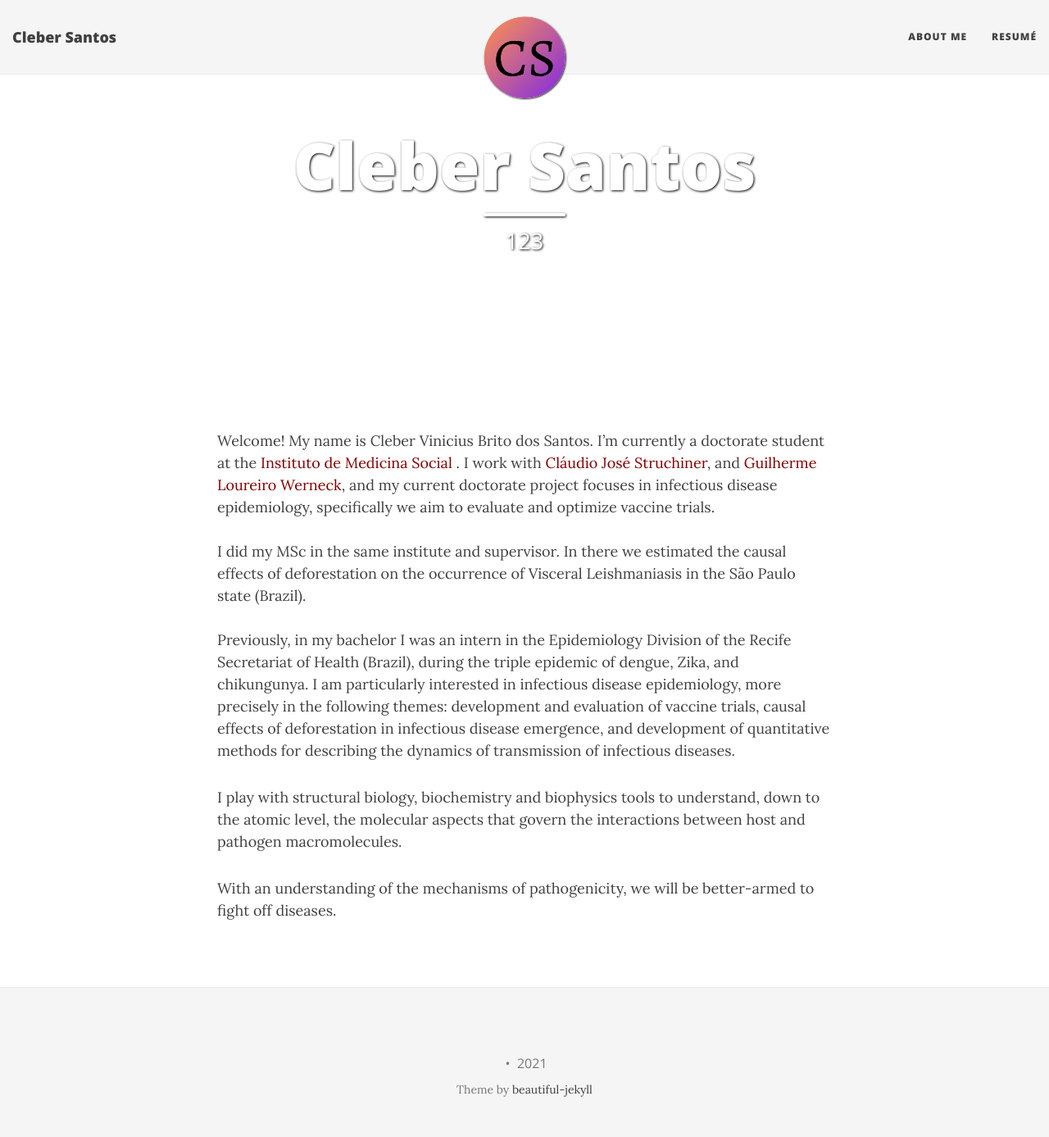
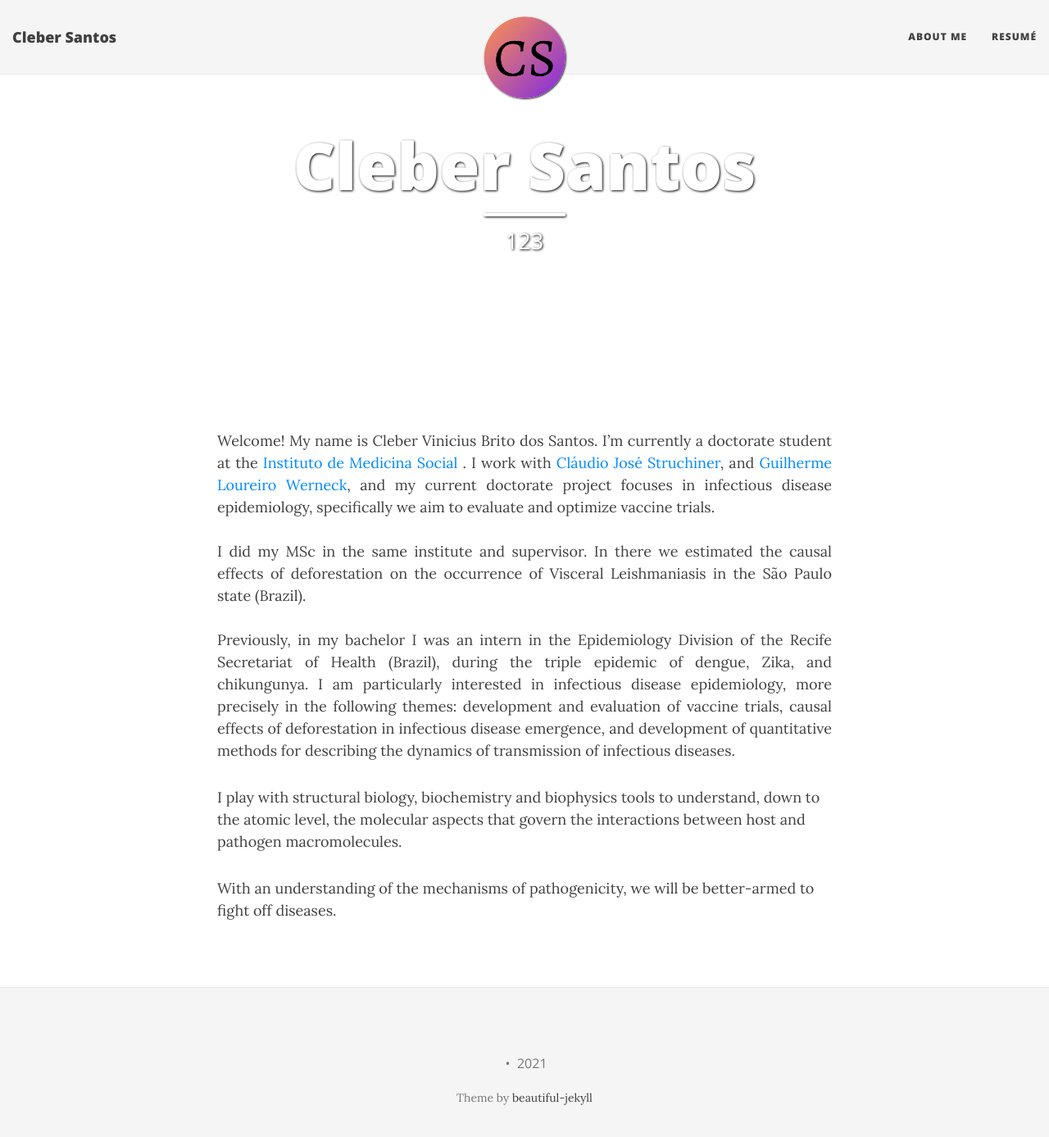
Before and after one commit to epicleber/epicleber.com, a Jekyll site: the page built from index.html, in a window 1280 px wide and 1400 px high, scrolled down 84 px. Shown: the top 1387 px of the window at 82% size. Built offline with Jekyll 4.4.1, drawn with Linux system fonts in a browser that asks for light colours; nearby versions of some CDN libraries; library files that are not in the unit come from our copies; the list of posts is cut into pages by our own code.

Commit message:
Update main.css

```diff
--- a/css/main.css
+++ b/css/main.css
@@ -1,7 +1,3 @@
----
-layout: null
----
-
 @import url("pygment_highlights.css");
 
 /* --- General --- */
@@ -12,13 +8,6 @@ body {
   color: #404040;
   position: relative;
   background: #FFF;
-  {% if site.page-col %}
-  background: {{ site.page-col }};
-  {% endif %}
-  {% if site.page-img %}
-  background-image: url({{ site.page-img }});
-  background-attachment: fixed;
-  {% endif %}
 }
 p {
   line-height: 1.5;
@@ -26,18 +15,18 @@ p {
 }
 p a {
   /* text-decoration: underline */
-  color: #800000;
+  color: #008AFF;
 }
 h1,h2,h3,h4,h5,h6 {
   font-family: 'Open Sans', 'Helvetica Neue', Helvetica, Arial, sans-serif;
   font-weight: 800;
 }
 a {
-  color: #800000;
+  color: #008AFF;
 }
 a:hover,
 a:focus {
-  color: #FFDB58;
+  color: #0085a1;
 }
 blockquote {
   color: #808080;
@@ -51,6 +40,11 @@ hr.small {
   margin: 15px auto;
   border-width: 4px;
   border-color: inherit;
+  border-radius: 3px;
+}
+hr.small-light {
+  max-width: 100px;
+  margin: 15px auto;
   border-radius: 3px;
 }
 
@@ -111,13 +105,6 @@ img {
   background: #F5F5F5;
   border-bottom: 1px solid #EAEAEA;
   font-family: 'Open Sans', 'Helvetica Neue', Helvetica, Arial, sans-serif;
-  {% if site.navbar-col %}
-  background: {{ site.navbar-col }};
-  {% endif %}
-  {% if site.navbar-img %}
-  background-image: url({{ site.navbar-img }});
-  background-attachment: fixed;
-  {% endif %}
 }
 
 .navbar-custom .nav li a {
@@ -136,7 +123,7 @@ img {
 .navbar-custom .navbar-brand:focus ,
 .navbar-custom .nav li a:hover,
 .navbar-custom .nav li a:focus {
-  color: #FFDB58;
+  color: #0085a1;
 }
 
 .navbar-custom .navbar-brand-logo {
@@ -279,13 +266,6 @@ footer {
   border-top: 1px #EAEAEA solid;
   margin-top: 50px;
   font-size: 14px;
-  {% if site.footer-col %}
-  background: {{ site.footer-col }};
-  {% endif %}
-  {% if site.footer-img %}
-  background-image: url({{ site.footer-img }});
-  background-attachment: fixed;
-  {% endif %}
 }
 
 footer a {
@@ -297,13 +277,13 @@ footer .list-inline {
   padding: 0;
 }
 footer .copyright {
-  font-family: 'Open Sans', 'Helvetica Neue', Helvetica, Arial, sans-serif;
+  font-family: Open Sans;
   text-align: center;
   margin-bottom: 0;
 }
 footer .theme-by {
   text-align: center;
-  margin: 10px 0 0;
+  margin: 20px 0 0;
 }
 
 @media only screen and (min-width: 768px) {
@@ -589,16 +569,6 @@ footer .theme-by {
   border-bottom-left-radius: 5px;
 }
 
-#header-gh-btns {
-  margin-bottom: 15px;
-}
-@media only screen and (max-width: 500px) {
-  #header-gh-btns > iframe {
-    display: block;
-    margin-bottom: 5px;
-  }
-}
-
 /* --- Pager --- */
 
 .pager li a {
@@ -710,42 +680,48 @@ td.gutter {
   padding-top: 3px;
 }
 
+.front-blurb {
+  text-align: justify;
+}
+.hashtag-blurb {
+  text-align: center;
+  font-weight: 700;
+}
+
+.right-side {
+  float: right;
+  max-width: 25%;
+}
+.right-side-medium {
+  float: right;
+  max-width: 33%;
+}
+.right-side-larger {
+  float: right;
+  max-width: 50%;
+}
+.center {
+  display: block;
+  float: none;
+  max-width: 75%;
+  margin: auto;
+}
+.center-small {
+  display: block;
+  float: none;
+  max-width: 50%;
+  margin: auto;
+}
+.screen-reader-text {
+    clip: rect(1px, 1px, 1px, 1px);
+    position: absolute !important;
+    height: 1px;
+    width: 1px;
+    overflow: hidden;
+}
+
 /* --- Social media sharing section --- */
 
 #social-share-section {
   margin-bottom: 30px;
 }
-
-/* --- Notification boxes --- */
-.box-note, .box-warning, .box-error {
-  padding: 15px 15px 15px 10px;
-  margin: 20px 20px 20px 5px;
-  border: 1px solid #eee;
-  border-left-width: 5px;
-  border-radius: 5px 3px 3px 5px;
-}
-
-.box-note {
-  background-color: #eee;
-  border-left-color: #2980b9;
-}
-
-.box-warning {
-  background-color: #fdf5d4;
-  border-left-color: #f1c40f;
-}
-
-.box-error {
-  background-color: #f4dddb;
-  border-left-color: #c0392b;
-}
-
-/* Fix table border github gist snippets */
-
-.gist, .gist-file table tr {
-  border: unset;
-}
-
-.gist, .gist-file table tr td {
-  border: unset;
-}
```
